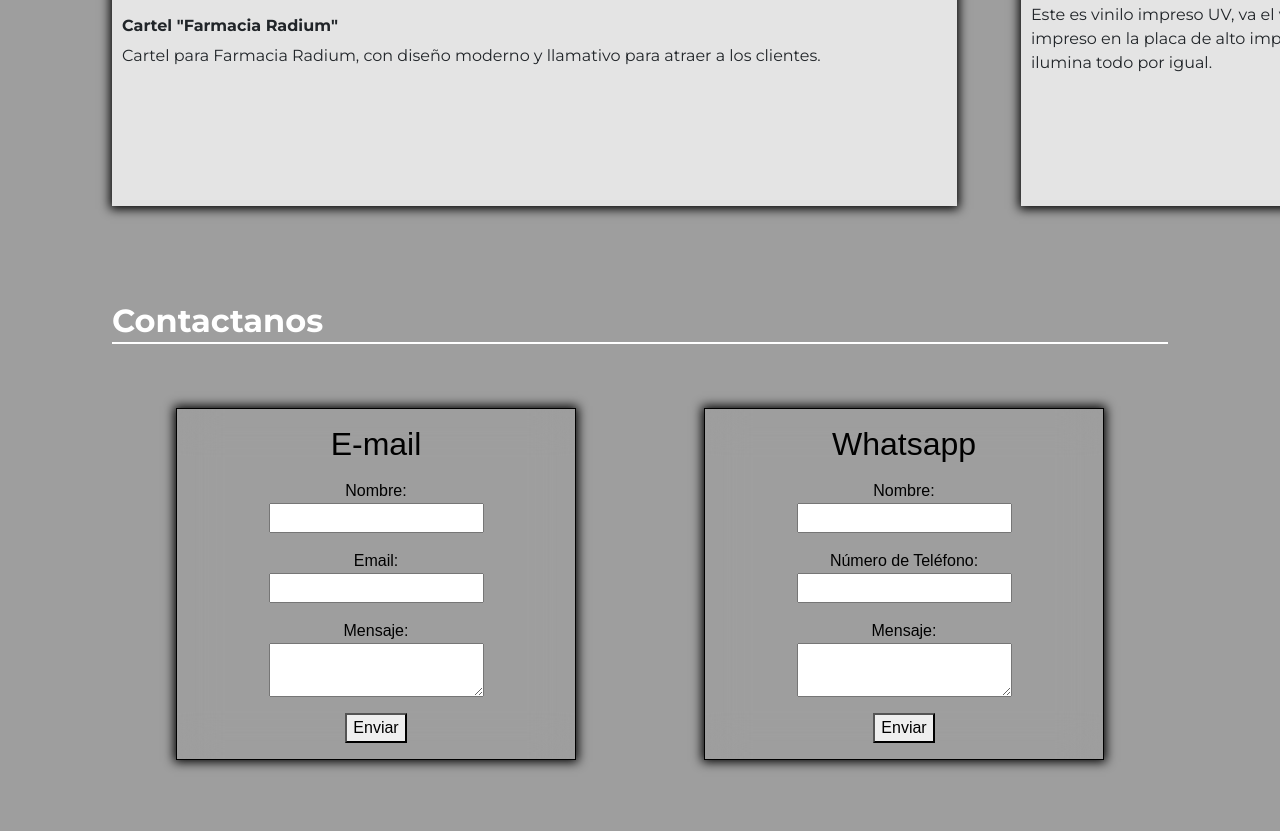
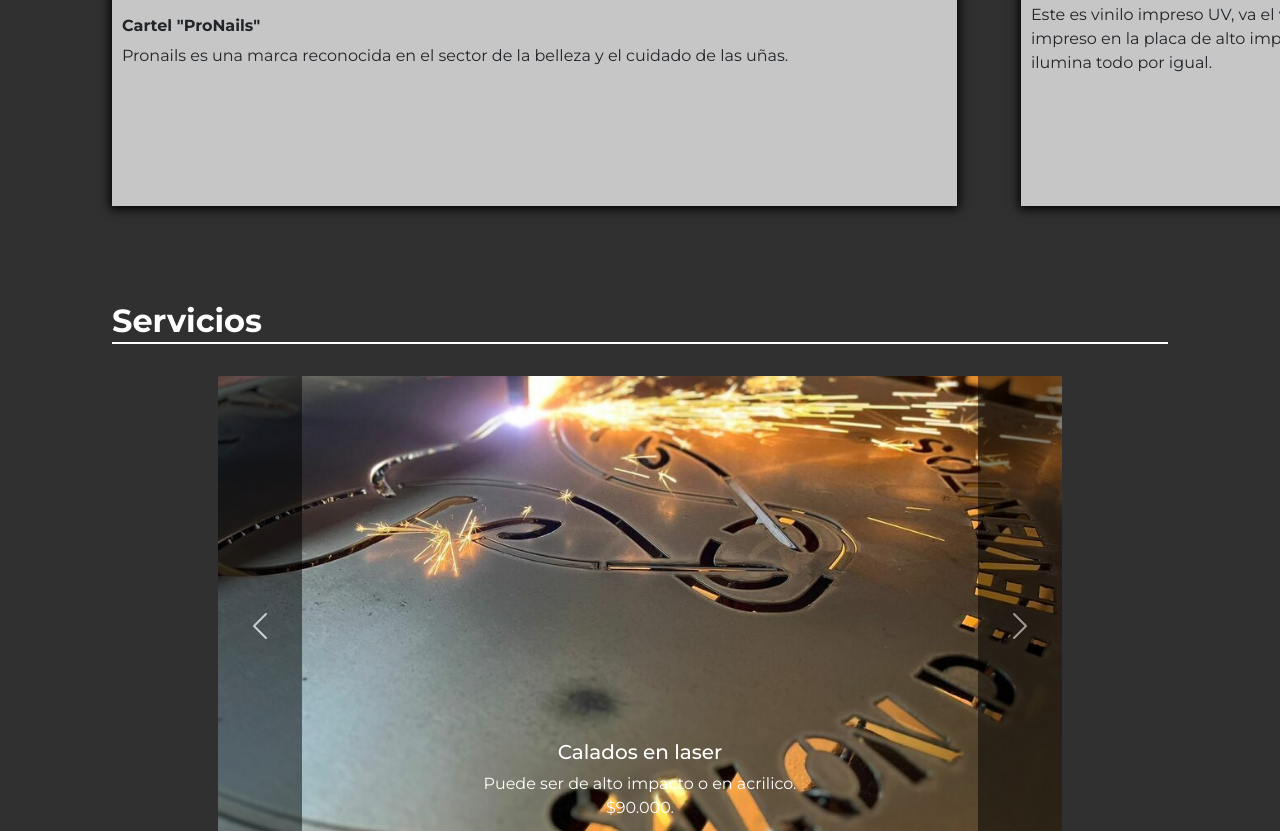
Before and after one commit to francomello/Cartelerias-Ciel, a website: page index.html in a window 1280 px wide. Shown: the part 1969-2800 px from the top of the page. Before the commit the page ends 2761 px from the top, so only its background shows below. Drawn offline with nearby package versions, Linux system fonts and the light colour scheme.

Commit message:
Agregué cambios a mi repo!

```diff
--- a/index.html
+++ b/index.html
@@ -31,7 +31,8 @@
             <div class="menu-button" id="menuButton">&#9776;</div>
             <div class="menu-content" id="menuContent">
                 <ul>
-                    <li><a href="#encabezado-main">Tipos de carteles</a></li>
+                    <li><a href="#encabezado-main">Nuestros de carteles</a></li>
+                    <li><a href="#servicios">Servicios</a></li>
                     <li><a href="#contactanos">Contáctanos</a></li>
                     <li><a href="#redes">Redes</a></li>
                 </ul>
@@ -42,7 +43,7 @@
     <main>
         <div class="sobre-nosotros">
             <div class="imagen-main">
-                <img src="./imagenes/logo-main.png" alt="">
+                <img class="imagen-nosotros" src="./imagenes/logo-main.png" alt="">
             </div>
             <div class="introduccion">
                 <h3 id="typewriter"></h3>
@@ -67,8 +68,8 @@
                     <li class="listas-carteras-grandes item">
                         <img src="./imagenes/pronails.jpg" alt="">
                         <div class="texto-carteras">
-                            <h6 class="titulo-carteras">Cartel "Farmacia Radium"</h6>
-                            <p>Cartel para Farmacia Radium, con diseño moderno y llamativo para atraer a los clientes.
+                            <h6 class="titulo-carteras">Cartel "ProNails"</h6>
+                            <p>Pronails es una marca reconocida en el sector de la belleza y el cuidado de las uñas.
                             </p>
                         </div>
                     </li>
@@ -118,6 +119,45 @@
                     </ul>
                 </div>
             </div>
+            <article class="servicios">
+                <div class="container-divisor">
+                    <h2 class="encabezado-main" id="servicios">Servicios</h2>
+                    <hr>
+                </div>
+                <div class="carousel-container">
+                    <div id="carouselExampleCaptions" class="carousel slide">
+                      <div class="carousel-indicators">
+                        <button type="button" data-bs-target="#carouselExampleCaptions" data-bs-slide-to="0" class="active" aria-current="true" aria-label="Slide 1"></button>
+                        <button type="button" data-bs-target="#carouselExampleCaptions" data-bs-slide-to="1" aria-label="Slide 2"></button>
+
+                      </div>
+                      <div class="carousel-inner">
+                        <div class="carousel-item active">
+                          <img src="./imagenes/corte-laser.jpg" class="d-block w-100" alt="...">
+                          <div class="carousel-caption d-none d-md-block">
+                            <h5>Calados en laser</h5>
+                            <p>Puede ser de alto impacto o en acrilico.<br>$90.000.</p>
+                          </div>
+                        </div>
+                        <div class="carousel-item">
+                          <img src="./imagenes/impresion-en-vinilo.jpg" class="d-block w-100" alt="...">
+                          <div class="carousel-caption d-none d-md-block">
+                            <h5>Calados en vinilo UV</h5>
+                            <p>Puede ser de alto impacto o en acrilico. <br>$80.000.</p>
+                        </div>
+                      </div>
+                      <button class="carousel-control-prev" type="button" data-bs-target="#carouselExampleCaptions" data-bs-slide="prev">
+                        <span class="carousel-control-prev-icon" aria-hidden="true"></span>
+                        <span class="visually-hidden">Previous</span>
+                      </button>
+                      <button class="carousel-control-next" type="button" data-bs-target="#carouselExampleCaptions" data-bs-slide="next">
+                        <span class="carousel-control-next-icon" aria-hidden="true"></span>
+                        <span class="visually-hidden">Next</span>
+                      </button>
+                    </div>
+                  </div>
+
+            </article>
             <div class="container-divisor">
                 <h2 class="encabezado-main" id="contactanos">Contactanos</h2>
                 <hr>
@@ -170,9 +210,9 @@
         </div>
     </div>
     <script src="index.js"></script>
-    <script type="text/javascript"
-        src="https://cdn.jsdelivr.net/npm/@emailjs/browser@4/dist/email.min.js">
-</script>
+    <script type="text/javascript" src="https://cdn.jsdelivr.net/npm/@emailjs/browser@4/dist/email.min.js"></script>
+    <script src="https://cdn.jsdelivr.net/npm/bootstrap@5.3.3/dist/js/bootstrap.bundle.min.js"
+    integrity="sha384-YvpcrYf0tY3lHB60NNkmXc5s9fDVZLESaAA55NDzOxhy9GkcIdslK1eN7N6jIeHz" crossorigin="anonymous"></script>
 </body>
 
 </html>
--- a/style.css
+++ b/style.css
@@ -1,15 +1,14 @@
 body {
   margin: 0;
   padding: 0;
-    font-family: 'Montserrat', sans-serif;
+  font-family: "Montserrat", sans-serif;
   height: 100%;
-    background-color: #00000061;
+  background-color: #000000cf;
 }
 
 img {
   border-radius: 1px;
 }
-
 
 .container-header {
   background-color: #000;
@@ -87,17 +86,21 @@ main {
   margin: 2rem 7rem 0 7rem;
 }
 
-.sobre-nosotros{
+.sobre-nosotros {
   margin: 6rem 0 6rem 0;
   background-color: #000;
-    border-radius: 5px;
+  border-radius: 100px;
   display: flex;
   align-items: center;
 }
 
+.imagen-nosotros {
+  border-radius: 100px;
+}
+
 .introduccion {
   margin: 20px;
-    font-family: 'Montserrat', sans-serif;
+  font-family: "Montserrat", sans-serif;
 }
 
 .introduccion h3 {
@@ -106,7 +109,6 @@ main {
   line-height: 1.5;
   white-space: pre-wrap; /* Para asegurar que el texto se ajusta correctamente */
 }
-
 
 /* Definición de la animación */
 @keyframes fadeIn {
@@ -142,7 +144,6 @@ hr {
   box-sizing: border-box;
 }
 
-
 .cartera-grande {
   padding: 0;
   max-width: 845px;
@@ -150,13 +151,13 @@ hr {
   text-align: start;
 }
 
-.listas-carteras-grandes{
+.listas-carteras-grandes {
   margin-bottom: 4rem;
   box-shadow: 0px 1px 10px 2px black;
   background-color: rgba(255, 255, 255, 0.727);
 }
 
-.texto-carteras{
+.texto-carteras {
   padding: 10px;
 }
 
@@ -181,7 +182,6 @@ hr {
   max-width: 350px;
   box-shadow: 0px 1px 10px 2px black;
   background-color: rgba(255, 255, 255, 0.727);
-
 }
 
 .titulo-carteras {
@@ -212,12 +212,11 @@ hr {
   overflow-y: auto; /* Agregar desplazamiento vertical si el contenido es demasiado largo */
 }
 
-#overlayContent{
+#overlayContent {
   display: flex;
   flex-direction: column;
   align-items: center;
   width: 700px;
-
 }
 
 .overlay {
@@ -290,14 +289,29 @@ hr {
   color: red; /* Cambiar color al pasar el mouse */
 }
 
-.container-divisor{
+.container-divisor {
   margin-top: 1rem;
   margin-bottom: 2rem;
 }
 
-.art-segunda-pag{
+.art-segunda-pag {
   display: flex;
   justify-content: space-around;
+}
+
+.carousel-container {
+  max-width: 80%; /* Ajusta el ancho del contenedor del carrusel */
+  margin: 0 auto; /* Centra el contenedor del carrusel */
+}
+
+.carousel-inner img {
+  max-height: 500px; /* Ajusta la altura máxima de las imágenes del carrusel */
+  object-fit: cover; /* Ajusta el modo de ajuste de las imágenes para que se vean bien dentro del carrusel */
+}
+
+.carousel-control-next, .carousel-control-prev{
+    width: 10%;
+    background-color: black;
 }
 
 .contact-form-container {
@@ -330,7 +344,6 @@ hr {
 
 /* Media Query para dispositivos móviles */
 @media (max-width: 768px) {
-
   .container-header {
     flex-direction: row;
     align-items: center;
@@ -344,7 +357,8 @@ hr {
     flex-direction: column;
   }
 
-    .cartera-grande, .carteras-chicas-2 {
+  .cartera-grande,
+  .carteras-chicas-2 {
     width: 100%;
   }
 }
```
Also changed, not shown: imagenes/corte-laser.jpg (added), imagenes/impresion-en-vinilo.jpg (added), imagenes/impresion-en-vinilo.webp (added), 1 other file. Lines whose indentation alone changed are shown as unchanged.
